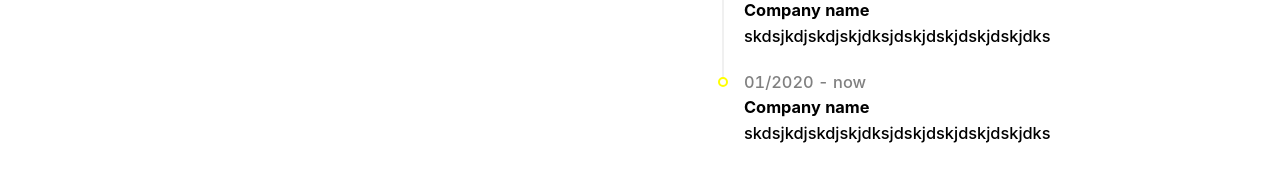
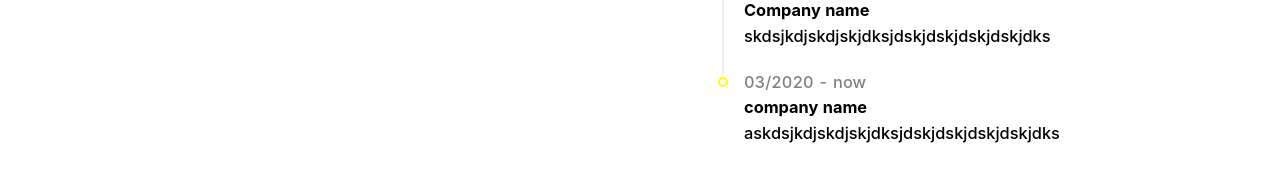
Before and after one commit to NicolaDipintoDev/cv.assignment, a React (Create React App) app in the folder cv-assignment/: page / in a window 1280 px wide. Shown: the part 248-430 px from the top of the page. Built offline with nearby package versions, Linux system fonts and the light colour scheme.

Commit message:
fix missPrints

```diff
--- a/cv-assignment/src/components/Content/container/rightSide/RightSide.js
+++ b/cv-assignment/src/components/Content/container/rightSide/RightSide.js
@@ -1,31 +1,15 @@
 import React from "react";
 import ExperiencesBlock from "./experiencesBlock/ExperiencesBlock";
 import { List } from "antd";
+import { education } from './constants/constants';
 
 const RightSide = () => {
-  const experiencesBlocks = [
-    {
-      title: "Education",
-      experiences: [
-        {
-          date: "01/2020 - now",
-          title: "Company name",
-          description: "skdsjkdjskdjskjdksjdskjdskjdskjdskjdks"
-        },
-        {
-          date: "01/2020 - now",
-          title: "Company name",
-          description: "skdsjkdjskdjskjdksjdskjdskjdskjdskjdks"
-        }
-      ]
-    }
-  ];
 
   return (
     <div>
       <List
         size="small"
-        dataSource={experiencesBlocks}
+        dataSource={[education]}
         split={false}
         renderItem={item => (
           <List.Item>
--- a/cv-assignment/src/components/Content/container/rightSide/constants/constants.js
+++ b/cv-assignment/src/components/Content/container/rightSide/constants/constants.js
@@ -1,5 +1,4 @@
-export const education = [
-    {
+export const education = {
   title: "Education",
   experiences: [
     {
@@ -8,10 +7,9 @@ export const education = [
       description: "skdsjkdjskdjskjdksjdskjdskjdskjdskjdks"
     },
     {
-          date: "01/2020 - now",
-          title: "Company name",
-          description: "skdsjkdjskdjskjdksjdskjdskjdskjdskjdks"
+      date: "03/2020 - now",
+      title: "company name",
+      description: "askdsjkdjskdjskjdksjdskjdskjdskjdskjdks"
     }
   ]
-    }
-  ];
+};
--- a/cv-assignment/src/components/Content/container/rightSide/timelinecomponent/TimeLineComponent.js
+++ b/cv-assignment/src/components/Content/container/rightSide/timelinecomponent/TimeLineComponent.js
@@ -22,6 +22,6 @@ const TimeLineComponent = ({ items }) => (
 
 export default TimeLineComponent;
 
-TimeLineItemContent.propTypes = {
+TimeLineComponent.propTypes = {
   items: PropTypes.array.isRequired
 };
--- a/cv-assignment/src/components/Content/container/rightSide/timelinecomponent/TimeLineItemConten.js
+++ b/cv-assignment/src/components/Content/container/rightSide/timelinecomponent/TimeLineItemConten.js
@@ -3,8 +3,8 @@ import PropTypes from "prop-types";
 
 const TimeLineItemContent = ({ contents }) => (
   <div>
-    {contents.map(content => (
-      <h3 key={content.class} className={content.class}>{content.text}</h3>
+    {contents.map( (content, i) => (
+      <h3 key={i+content.text.substr(0,5)} className={content.class}>{content.text}</h3>
     ))}
   </div>
 );
```
Lines whose indentation alone changed are shown as unchanged.
